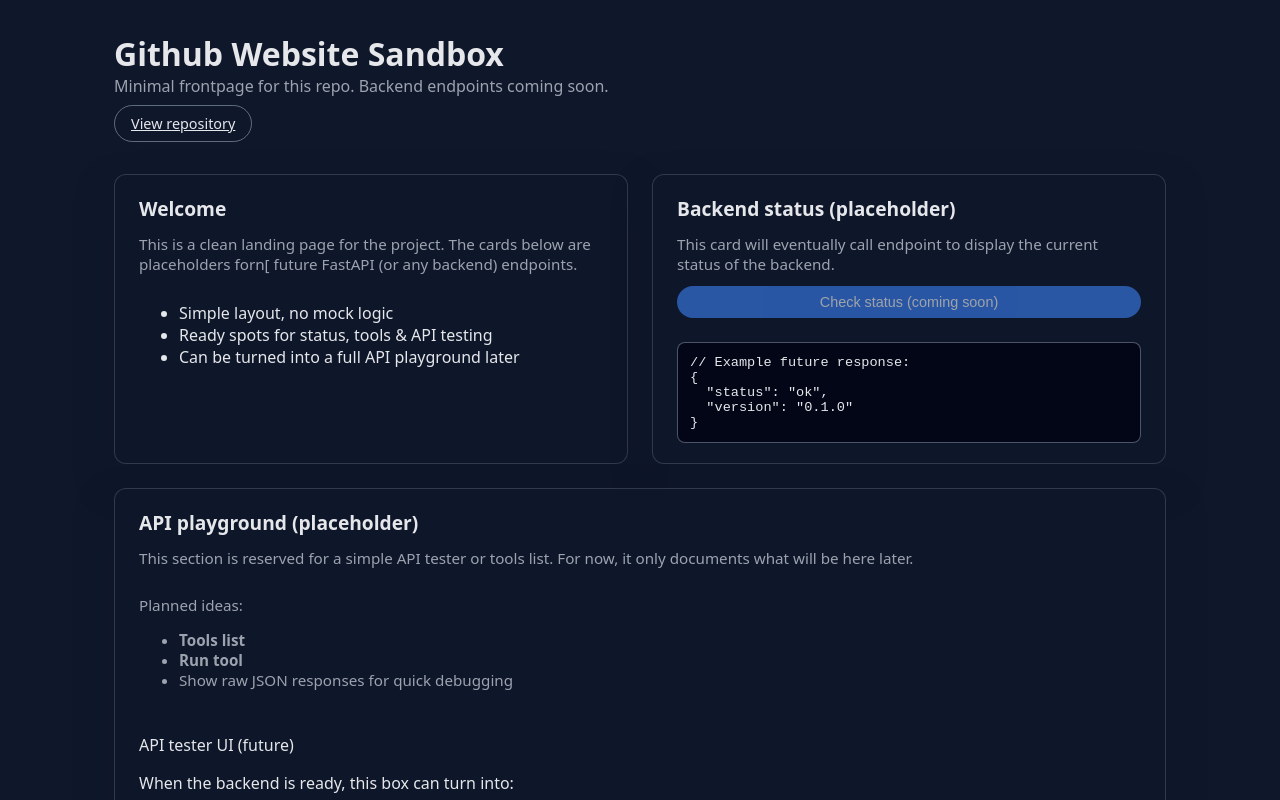
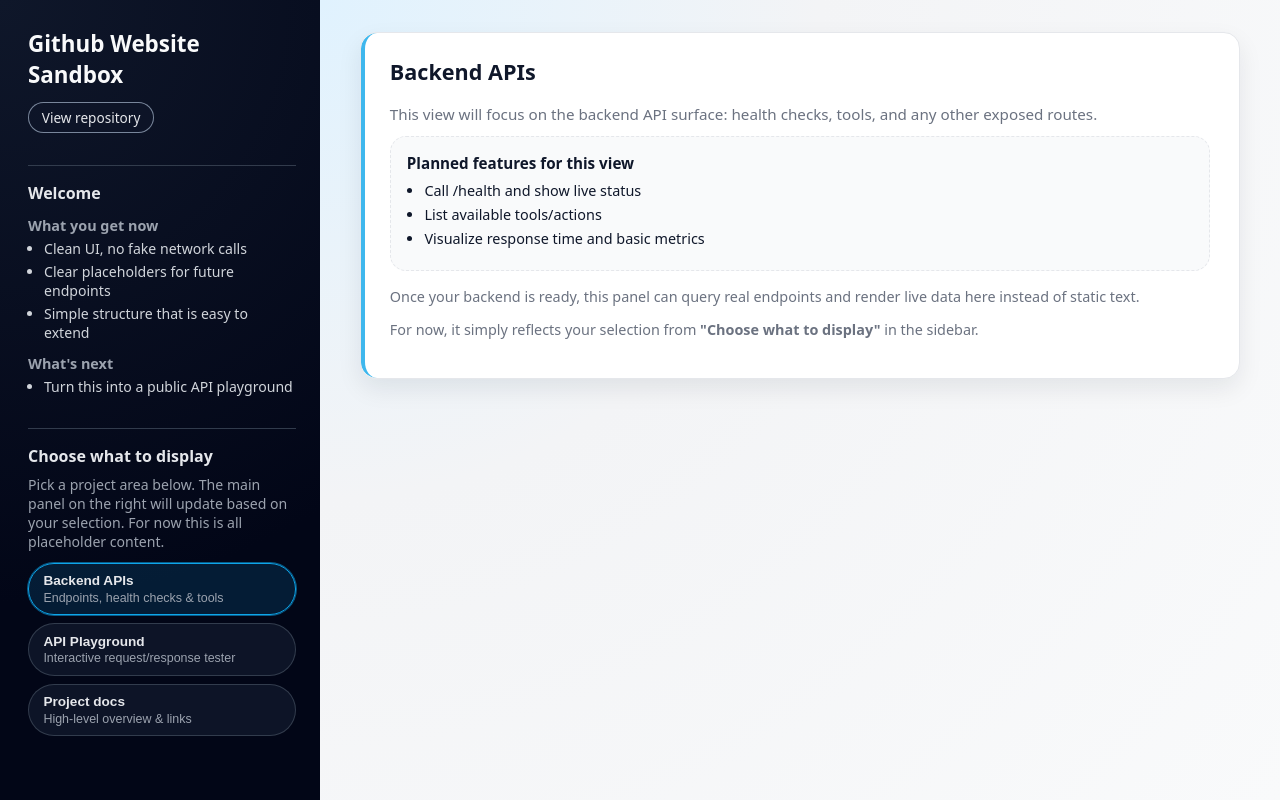
Before and after one commit to IcemanJT/website, a React (Vite) app: page / in a window 1280 px wide. Shown: the top 800 px of the page. Built offline with nearby package versions, Linux system fonts and the light colour scheme.

Commit message:
Enhance app layout with sidebar navigation and project descriptions

```diff
--- a/src/App.jsx
+++ b/src/App.jsx
@@ -1,108 +1,147 @@
 // src/App.jsx
 
-import "./index.css"; // global styles
+import { useState } from "react";
+import "./index.css";
+
+const PROJECTS = [
+  {
+    id: "backend",
+    name: "Backend APIs",
+    tagline: "Endpoints, health checks & tools",
+    description:
+      "This view will focus on the backend API surface: health checks, tools, and any other exposed routes.",
+    planned: [
+      "Call /health and show live status",
+      "List available tools/actions",
+      "Visualize response time and basic metrics",
+    ],
+  },
+  {
+    id: "playground",
+    name: "API Playground",
+    tagline: "Interactive request/response tester",
+    description:
+      "A lightweight Postman-style area for sending test requests to your backend directly from this page.",
+    planned: [
+      "Method selector (GET / POST / ...)",
+      "Endpoint input (e.g. /api/health)",
+      "JSON body editor with validation",
+      "Pretty-printed JSON response viewer",
+    ],
+  },
+  {
+    id: "docs",
+    name: "Project docs",
+    tagline: "High-level overview & links",
+    description:
+      "Summary of what this repo does, how the backend is structured, and where to find docs and examples.",
+    planned: [
+      "Link to README and API docs",
+      "Architecture sketch / description",
+      "Setup instructions & environment info",
+    ],
+  },
+];
 
 function App() {
+  const [selectedProjectId, setSelectedProjectId] = useState(PROJECTS[0].id);
+  const selectedProject =
+    PROJECTS.find((p) => p.id === selectedProjectId) ?? PROJECTS[0];
+
   return (
-    <main className="page">
-      <header className="page-header">
-        <div>
-          <h1 className="page-title">Github Website Sandbox</h1>
-          <p className="page-subtitle">
-            Minimal frontpage for this repo. Backend endpoints coming soon.
-          </p>
-        </div>
+    <div className="app-root">
+      {/* Sidebar */}
+      <aside className="sidebar">
+        <header className="sidebar-header">
+          <div>
+            <h1 className="sidebar-title">Github Website Sandbox</h1>
+            <p className="sidebar-subtitle"></p>
+          </div>
 
-        <div className="page-header-actions">
           <a
             href="https://github.com/IcemanJT/website"
             target="_blank"
             rel="noreferrer"
-            className="btn btn-outline"
+            className="sidebar-link"
           >
             View repository
           </a>
-        </div>
-      </header>
+        </header>
 
-      <section className="grid">
-        {/* Intro / project description */}
-        <article className="card">
-          <h2 className="card-title">Welcome</h2>
-          <p className="card-text">
-            This is a clean landing page for the project. The cards below are
-            placeholders forn[ future FastAPI (or any backend) endpoints.
+        <section className="sidebar-section">
+          <h2 className="sidebar-section-title">Welcome</h2>
+
+          <h3 className="sidebar-section-subtitle">What you get now</h3>
+          <ul className="sidebar-list">
+            <li>Clean UI, no fake network calls</li>
+            <li>Clear placeholders for future endpoints</li>
+            <li>Simple structure that is easy to extend</li>
+          </ul>
+
+          <h3 className="sidebar-section-subtitle">What&apos;s next</h3>
+          <ul className="sidebar-list">
+            <li>Turn this into a public API playground</li>
+          </ul>
+        </section>
+
+        <section className="sidebar-section">
+          <h2 className="sidebar-section-title">Choose what to display</h2>
+          <p className="sidebar-section-text">
+            Pick a project area below. The main panel on the right will update
+            based on your selection. For now this is all placeholder content.
           </p>
 
-          <ul className="card-list">
-            <li>Simple layout, no mock logic</li>
-            <li>Ready spots for status, tools & API testing</li>
-            <li>Can be turned into a full API playground later</li>
+          <ul className="project-list">
+            {PROJECTS.map((project) => (
+              <li key={project.id}>
+                <button
+                  type="button"
+                  className={
+                    "project-item" +
+                    (project.id === selectedProjectId
+                      ? " project-item-active"
+                      : "")
+                  }
+                  onClick={() => setSelectedProjectId(project.id)}
+                >
+                  <span className="project-name">{project.name}</span>
+                  <span className="project-tagline">{project.tagline}</span>
+                </button>
+              </li>
+            ))}
           </ul>
+        </section>
+      </aside>
 
-          <p className="card-text">
-          </p>
-        </article>
+      {/* Main content */}
+      <main className="main">
+        <article className="card main-card">
+          <h2 className="card-title">{selectedProject.name}</h2>
+          <p className="card-text">{selectedProject.description}</p>
 
-        {/* Backend status placeholder */}
-        <article className="card">
-          <h2 className="card-title">Backend status (placeholder)</h2>
-          <p className="card-text">
-            This card will eventually call endpoint to display the current
-            status of the backend.
-          </p>
-
-          <button className="btn" disabled>
-            Check status (coming soon)
-          </button>
-
-          <pre className="card-pre">
-{`// Example future response:
-{
-  "status": "ok",
-  "version": "0.1.0"
-}`}
-          </pre>
-        </article>
-
-        {/* Tools / API showcase placeholder */}
-        <article className="card card-full">
-          <h2 className="card-title">API playground (placeholder)</h2>
-          <p className="card-text">
-            This section is reserved for a simple API tester or tools list. For
-            now, it only documents what will be here later.
-          </p>
-
-          <div className="card-text">
-            <p>Planned ideas:</p>
-            <ul className="card-list">
-              <li>
-                <strong>Tools list</strong>
-              </li>
-              <li>
-                <strong>Run tool</strong>
-              </li>
-              <li>
-                Show raw JSON responses for quick debugging
-              </li>
+          <div className="placeholder-box">
+            <p className="placeholder-title">Planned features for this view</p>
+            <ul className="placeholder-list">
+              {selectedProject.planned.map((item, index) => (
+                <li key={index}>{item}</li>
+              ))}
             </ul>
           </div>
 
-          <div className="placeholder-box">
-            <p className="placeholder-title">API tester UI (future)</p>
-            <p className="placeholder-text">
-              When the backend is ready, this box can turn into:
+          <div className="card-text main-footer">
+            <p>
+              Once your backend is ready, this panel can query real endpoints
+              and render live data here instead of static text.
             </p>
-            <ul className="placeholder-list">
-              <li>Method selector (GET / POST / ...)</li>
-              <li>Endpoint input</li>
-              <li>Request body editor (JSON)</li>
-              <li>Pretty-printed response output</li>
-            </ul>
+            <p>
+              For now, it simply reflects your selection from{" "}
+              <strong>&quot;Choose what to display&quot;</strong> in the
+              sidebar.
+            </p>
           </div>
         </article>
-      </section>
-    </main>
+      </main>
+    </div>
   );
 }
 
--- a/src/index.css
+++ b/src/index.css
@@ -1,221 +1,304 @@
-/* src/index.css */
+/* -------------------------------------------------------------
+   Base styles – Soft Light Theme
+------------------------------------------------------------- */
 
-/* Global reset + typography */
+:root {
+  --bg: #f3f4f6;          /* soft gray background */
+  --card-bg: #ffffff;
+  --border: #e5e7eb;
+  --text: #0f172a;
+  --text-light: #6b7280;
+  --accent: #0ea5e9;      /* cyan accent */
+  --accent-hover: #0284c7;
+  --radius: 16px;         /* rounded corners */
+  --shadow: 0 10px 25px rgba(15, 23, 42, 0.08);
+}
+
 *,
 *::before,
 *::after {
   box-sizing: border-box;
 }
 
+html,
+body,
+#root {
+  height: 100%;
+}
+
 body {
   margin: 0;
-  font-family: system-ui, -apple-system, BlinkMacSystemFont, "Segoe UI",
-    sans-serif;
-  background: #0f172a;
+  font-family: system-ui, -apple-system, "Segoe UI", sans-serif;
+  background: var(--bg);
+  color: var(--text);
+  -webkit-font-smoothing: antialiased;
+}
+
+/* -------------------------------------------------------------
+   App shell
+------------------------------------------------------------- */
+
+.app-root {
+  display: flex;
+  height: 100%;
+  width: 100%;
+}
+
+/* -------------------------------------------------------------
+   Sidebar – dark, contrasted
+------------------------------------------------------------- */
+
+.sidebar {
+  width: 320px;
+  max-width: 340px;
+  padding: 1.75rem 1.5rem 1.75rem 1.75rem;
+  background: radial-gradient(circle at top left, #0f172a 0, #020617 70%);
+  border-right: none;
+  box-shadow: 12px 0 30px rgba(15, 23, 42, 0.4);
+  display: flex;
+  flex-direction: column;
+  gap: 1.5rem;
   color: #e5e7eb;
 }
 
-code {
-  font-family: "SF Mono", Menlo, Monaco, Consolas, "Liberation Mono",
-    "Courier New", monospace;
-}
-
-/* Page layout */
-.page {
-  min-height: 100vh;
-  padding: 2rem 1.5rem 3rem;
-  max-width: 1100px;
-  margin: 0 auto;
-}
-
-.page-header {
-  display: flex;
-  flex-direction: column;
-  gap: 0.5rem;
-  margin-bottom: 2rem;
-}
-
-.page-title {
-  margin: 0;
-  font-size: 2rem;
-}
-
-.page-subtitle {
-  margin: 0;
-  color: #9ca3af;
-}
-
-/* Grid layout for cards */
-.grid {
-  display: grid;
-  gap: 1.5rem;
-}
-
-/* 2-column layout on larger screens */
-@media (min-width: 768px) {
-  .grid {
-    grid-template-columns: repeat(2, minmax(0, 1fr));
-  }
-
-  .card-full {
-    grid-column: 1 / -1;
-  }
-}
-
-/* Card styles */
-.card {
-  background: rgba(15, 23, 42, 0.9);
-  border-radius: 0.75rem;
-  border: 1px solid rgba(148, 163, 184, 0.25);
-  padding: 1.25rem 1.5rem;
-  box-shadow: 0 18px 35px rgba(15, 23, 42, 0.6);
+.sidebar-header {
   display: flex;
   flex-direction: column;
   gap: 0.75rem;
+  margin-bottom: 0.5rem;
 }
 
-.card-title {
+.sidebar-title {
   margin: 0;
-  font-size: 1.2rem;
+  font-size: 1.4rem;
+  font-weight: 700;
+  color: #f9fafb;
 }
 
-.card-text {
+.sidebar-subtitle {
   margin: 0;
-  color: #9ca3af;
-  font-size: 0.95rem;
-}
-
-.card-pre {
-  margin: 0.75rem 0 0;
-  padding: 0.75rem;
-  background: #020617;
-  border-radius: 0.5rem;
-  font-size: 0.85rem;
-  max-height: 220px;
-  overflow: auto;
-  border: 1px solid rgba(148, 163, 184, 0.5);
-}
-
-/* Buttons */
-.btn {
-  display: inline-flex;
-  align-items: center;
-  justify-content: center;
-  border-radius: 999px;
-  border: none;
-  padding: 0.5rem 1rem;
-  font-size: 0.9rem;
-  font-weight: 500;
-  cursor: pointer;
-  background: #3b82f6;
-  color: white;
-  transition: transform 0.08s ease, box-shadow 0.08s ease,
-    background 0.15s ease;
-  box-shadow: 0 8px 18px rgba(37, 99, 235, 0.35);
-}
-
-.btn:hover:not(:disabled) {
-  background: #2563eb;
-  transform: translateY(-1px);
-}
-
-.btn:active:not(:disabled) {
-  transform: translateY(1px);
-  box-shadow: 0 4px 12px rgba(37, 99, 235, 0.4);
-}
-
-.btn:disabled {
-  opacity: 0.6;
-  cursor: default;
-  box-shadow: none;
-}
-
-.btn-outline {
-  background: transparent;
-  color: #e5e7eb;
-  border: 1px solid rgba(148, 163, 184, 0.6);
-  box-shadow: none;
-}
-
-.btn-outline:hover:not(:disabled) {
-  background: rgba(148, 163, 184, 0.15);
-}
-
-.btn-small {
-  padding: 0.35rem 0.8rem;
-  font-size: 0.8rem;
-}
-
-/* Field */
-.field {
-  display: flex;
-  flex-direction: column;
-  gap: 0.35rem;
-  margin-top: 0.75rem;
-}
-
-.field-label {
-  font-size: 0.85rem;
-  color: #9ca3af;
-}
-
-.field-input {
-  border-radius: 0.55rem;
-  border: 1px solid rgba(148, 163, 184, 0.7);
-  padding: 0.5rem 0.75rem;
-  background: #020617;
-  color: #f9fafb;
-  font-size: 0.9rem;
-}
-
-.field-input:focus {
-  outline: none;
-  border-color: #3b82f6;
-  box-shadow: 0 0 0 1px rgba(59, 130, 246, 0.5);
-}
-
-/* Tools list */
-.tools-list {
-  list-style: none;
-  padding: 0;
-  margin: 0.75rem 0 0;
-  display: flex;
-  flex-direction: column;
-  gap: 0.75rem;
-}
-
-.tools-empty {
   font-size: 0.9rem;
   color: #9ca3af;
 }
 
-.tool-item {
-  padding: 0.6rem 0.7rem;
-  border-radius: 0.6rem;
-  background: rgba(15, 23, 42, 0.9);
-  border: 1px solid rgba(148, 163, 184, 0.4);
+.sidebar-link {
+  align-self: flex-start;
+  font-size: 0.85rem;
+  text-decoration: none;
+  color: #e5e7eb;
+  border-radius: 999px;
+  border: 1px solid rgba(148, 163, 184, 0.8);
+  padding: 0.3rem 0.8rem;
+  display: inline-flex;
+  align-items: center;
+  gap: 0.3rem;
+  background: rgba(15, 23, 42, 0.6);
+  transition: background 0.15s, color 0.15s, border-color 0.15s;
 }
 
-.tool-header {
-  display: flex;
-  justify-content: space-between;
-  align-items: center;
-  gap: 0.75rem;
+.sidebar-link:hover {
+  background: var(--accent);
+  border-color: var(--accent);
+  color: #0b1120;
 }
 
-.tool-name {
-  font-weight: 500;
+.sidebar-section {
+  border-top: 1px solid rgba(55, 65, 81, 0.9);
+  padding-top: 1rem;
 }
 
-.tool-status {
-  font-size: 0.75rem;
-  text-transform: uppercase;
-  letter-spacing: 0.05em;
-  color: #a855f7;
+.sidebar-section-title {
+  font-size: 1rem;
+  margin: 0 0 0.5rem;
+  font-weight: 600;
+  color: #e5e7eb;
 }
 
-.tool-description {
-  margin: 0.35rem 0 0.5rem;
-  font-size: 0.85rem;
+.sidebar-section-subtitle {
+  font-size: 0.9rem;
+  margin: 0.75rem 0 0.25rem;
   color: #9ca3af;
 }
+
+.sidebar-section-text {
+  font-size: 0.88rem;
+  margin: 0.25rem 0 0.75rem;
+  color: #9ca3af;
+}
+
+.sidebar-list {
+  margin: 0.25rem 0 0.5rem;
+  padding-left: 1rem;
+  font-size: 0.88rem;
+  color: #d1d5db;
+}
+
+.sidebar-list li {
+  margin-bottom: 0.25rem;
+}
+
+/* -------------------------------------------------------------
+   Project chooser
+------------------------------------------------------------- */
+
+.project-list {
+  list-style: none;
+  padding: 0;
+  margin: 0.5rem 0 0;
+  display: flex;
+  flex-direction: column;
+  gap: 0.5rem;
+}
+
+.project-item {
+  width: 100%;
+  text-align: left;
+  border-radius: 999px;
+  border: 1px solid rgba(55, 65, 81, 0.9);
+  padding: 0.6rem 0.9rem;
+  background: rgba(15, 23, 42, 0.9);
+  cursor: pointer;
+  font-size: 0.85rem;
+  display: flex;
+  flex-direction: column;
+  gap: 0.15rem;
+  transition: border-color 0.15s, box-shadow 0.15s, background 0.15s,
+    transform 0.05s;
+  color: #e5e7eb;
+}
+
+.project-item:hover {
+  border-color: var(--accent);
+  box-shadow: 0 0 0 1px rgba(14, 165, 233, 0.35);
+  transform: translateY(-1px);
+}
+
+.project-item-active {
+  border-color: var(--accent);
+  background: rgba(14, 165, 233, 0.14);
+  box-shadow: 0 0 0 1px rgba(14, 165, 233, 0.55);
+}
+
+.project-name {
+  font-weight: 600;
+}
+
+.project-tagline {
+  font-size: 0.78rem;
+  color: #9ca3af;
+}
+
+/* -------------------------------------------------------------
+   Main content – light, soft
+------------------------------------------------------------- */
+
+.main {
+  flex: 1;
+  padding: 2rem 2.5rem;
+  overflow-y: auto;
+  display: flex;
+  justify-content: center;
+  align-items: flex-start;
+  background: radial-gradient(
+    circle at top left,
+    #e0f2fe 0,
+    #f3f4f6 40%,
+    #f9fafb 100%
+  );
+}
+
+.main-card {
+  width: 100%;
+  max-width: 1200px;
+}
+
+/* -------------------------------------------------------------
+   Cards & placeholders
+------------------------------------------------------------- */
+
+.card {
+  position: relative;
+  background: var(--card-bg);
+  border: 1px solid var(--border);
+  border-radius: var(--radius);
+  padding: 1.5rem 1.8rem;
+  box-shadow: var(--shadow);
+  overflow: hidden;
+}
+
+.card::before {
+  content: "";
+  position: absolute;
+  inset: 0;
+  border-radius: inherit;
+  border-left: 4px solid rgba(14, 165, 233, 0.8);
+  pointer-events: none;
+}
+
+.card-title {
+  margin-top: 0;
+  font-size: 1.35rem;
+  font-weight: 600;
+}
+
+.card-text {
+  margin: 0.5rem 0 0.75rem;
+  color: var(--text-light);
+  font-size: 0.95rem;
+}
+
+.placeholder-box {
+  background: #f9fafb;
+  border-radius: var(--radius);
+  border: 1px dashed var(--border);
+  padding: 1rem;
+  margin-top: 0.75rem;
+}
+
+.placeholder-title {
+  font-weight: 600;
+  margin: 0 0 0.5rem;
+  font-size: 0.95rem;
+}
+
+.placeholder-list {
+  padding-left: 1.1rem;
+  margin: 0.4rem 0;
+  font-size: 0.9rem;
+}
+
+.placeholder-list li {
+  margin-bottom: 0.3rem;
+}
+
+.main-footer {
+  margin-top: 1rem;
+  font-size: 0.9rem;
+  color: var(--text-light);
+}
+
+/* -------------------------------------------------------------
+   Responsive
+------------------------------------------------------------- */
+
+@media (max-width: 900px) {
+  .app-root {
+    flex-direction: column;
+  }
+
+  .sidebar {
+    width: 100%;
+    max-width: 100%;
+    border-right: none;
+    border-bottom: 1px solid rgba(31, 41, 55, 0.7);
+    box-shadow: none;
+  }
+
+  .main {
+    padding: 1.25rem 1.25rem 1.75rem;
+  }
+
+  .main-card {
+    max-width: 100%;
+  }
+}
```
